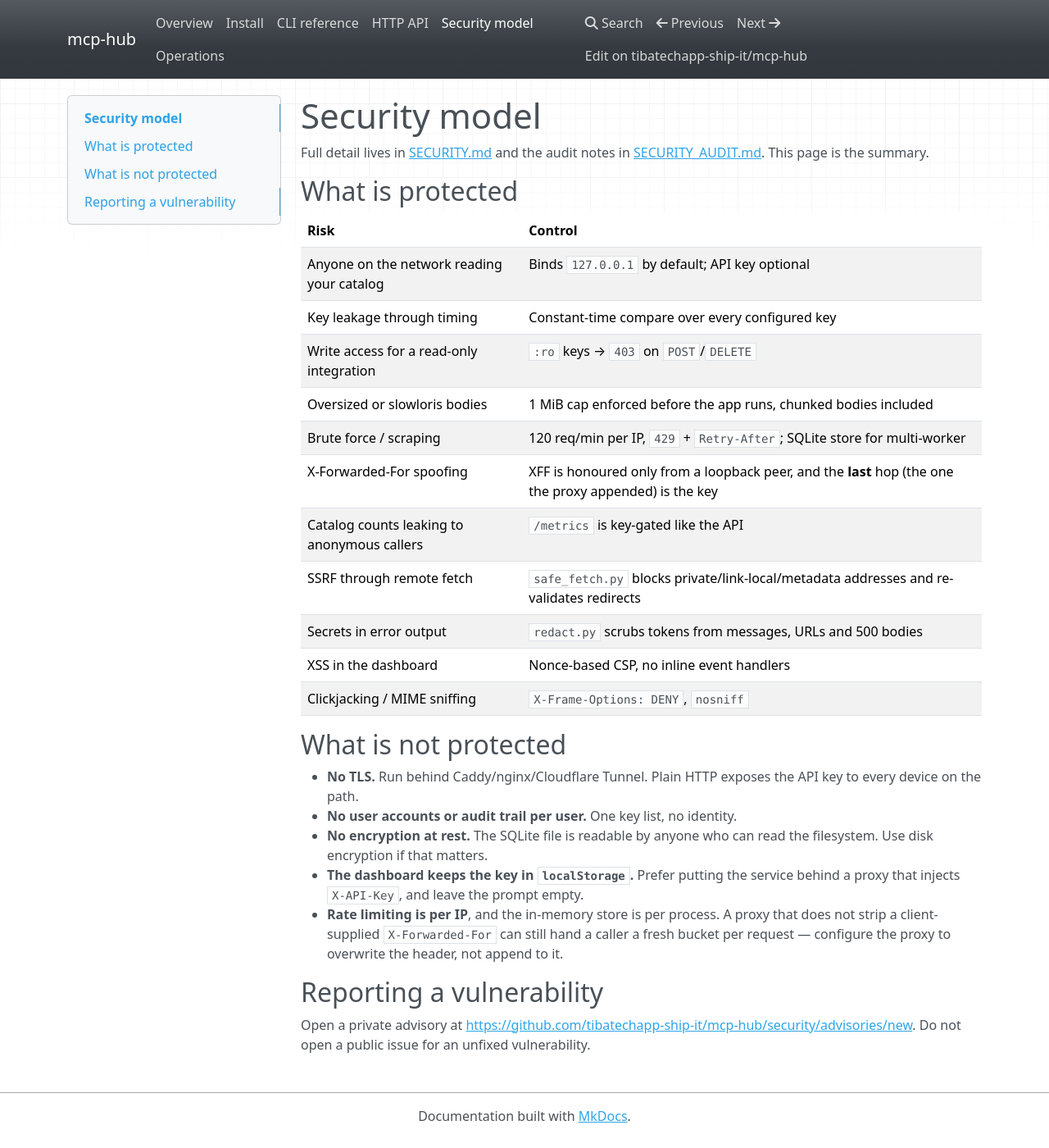
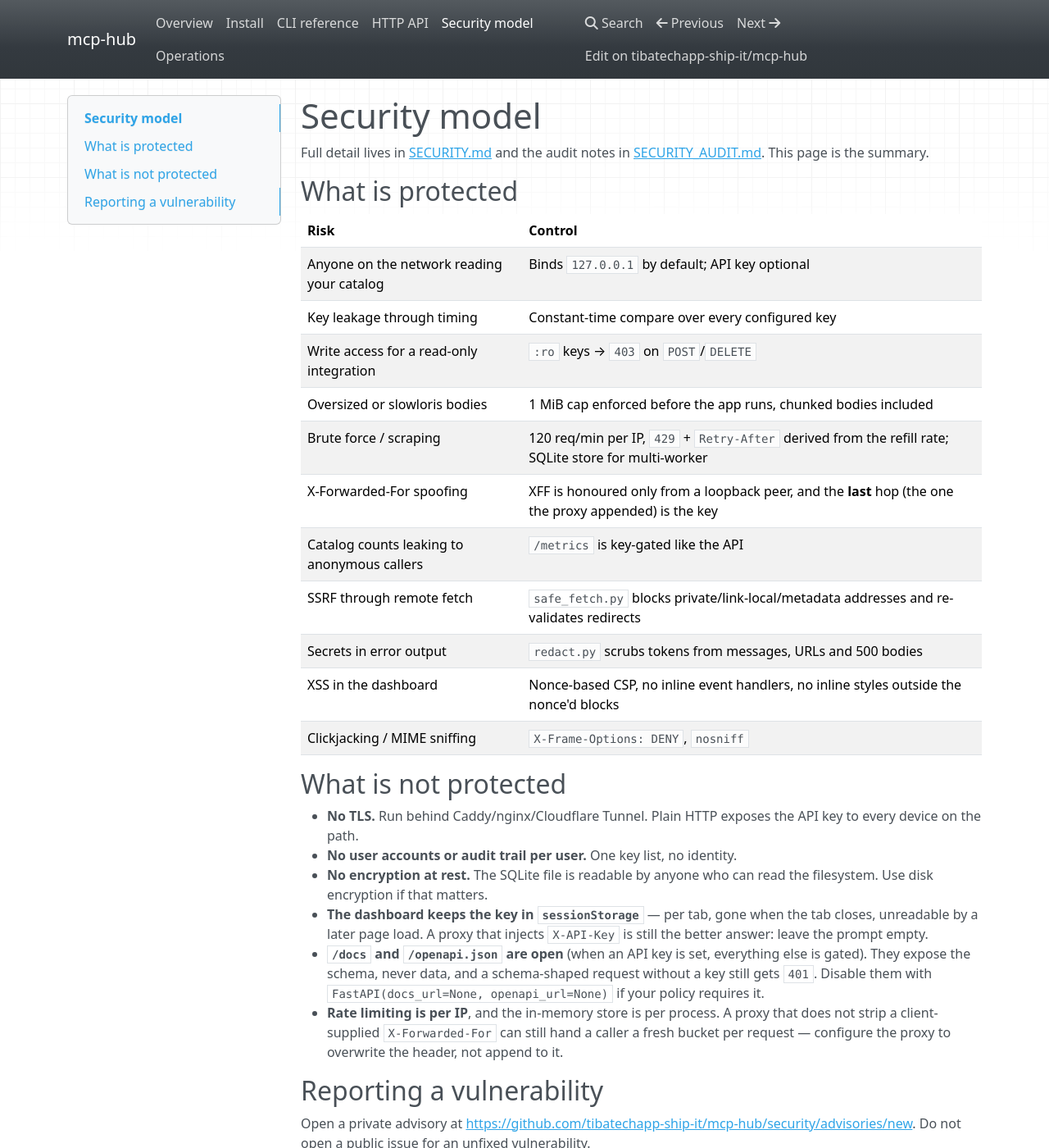
Before and after one commit to tibatechapp-ship-it/mcp-hub, an MkDocs documentation site: the page built from docs/security.md, in a window 1280 px wide and 1400 px high. Shown: the whole window at 82% size. Built offline with MkDocs 1.6.1, drawn with Linux system fonts in a browser that asks for light colours; nearby versions of some CDN libraries.

Commit message:
docs: error-path headers, sessionStorage key, open schema endpoints

```diff
--- a/docs/security.md
+++ b/docs/security.md
@@ -13,12 +13,12 @@ This page is the summary.
 | Key leakage through timing | Constant-time compare over every configured key |
 | Write access for a read-only integration | `:ro` keys → `403` on `POST`/`DELETE` |
 | Oversized or slowloris bodies | 1 MiB cap enforced before the app runs, chunked bodies included |
-| Brute force / scraping | 120 req/min per IP, `429` + `Retry-After`; SQLite store for multi-worker |
+| Brute force / scraping | 120 req/min per IP, `429` + `Retry-After` derived from the refill rate; SQLite store for multi-worker |
 | X-Forwarded-For spoofing | XFF is honoured only from a loopback peer, and the **last** hop (the one the proxy appended) is the key |
 | Catalog counts leaking to anonymous callers | `/metrics` is key-gated like the API |
 | SSRF through remote fetch | `safe_fetch.py` blocks private/link-local/metadata addresses and re-validates redirects |
 | Secrets in error output | `redact.py` scrubs tokens from messages, URLs and 500 bodies |
-| XSS in the dashboard | Nonce-based CSP, no inline event handlers |
+| XSS in the dashboard | Nonce-based CSP, no inline event handlers, no inline styles outside the nonce'd blocks |
 | Clickjacking / MIME sniffing | `X-Frame-Options: DENY`, `nosniff` |
 
 ## What is **not** protected
@@ -28,8 +28,13 @@ This page is the summary.
 - **No user accounts or audit trail per user.** One key list, no identity.
 - **No encryption at rest.** The SQLite file is readable by anyone who can read
   the filesystem. Use disk encryption if that matters.
-- **The dashboard keeps the key in `localStorage`.** Prefer putting the service
-  behind a proxy that injects `X-API-Key`, and leave the prompt empty.
+- **The dashboard keeps the key in `sessionStorage`** — per tab, gone when the
+  tab closes, unreadable by a later page load. A proxy that injects `X-API-Key`
+  is still the better answer: leave the prompt empty.
+- **`/docs` and `/openapi.json` are open** (when an API key is set, everything
+  else is gated). They expose the schema, never data, and a schema-shaped
+  request without a key still gets `401`. Disable them with
+  `FastAPI(docs_url=None, openapi_url=None)` if your policy requires it.
 - **Rate limiting is per IP**, and the in-memory store is per process. A
   proxy that does not strip a client-supplied `X-Forwarded-For` can still hand
   a caller a fresh bucket per request — configure the proxy to overwrite the
```
Also changed, not shown: TASK.md (+14 -2 lines), docs/api.md (+6 -2 lines).
